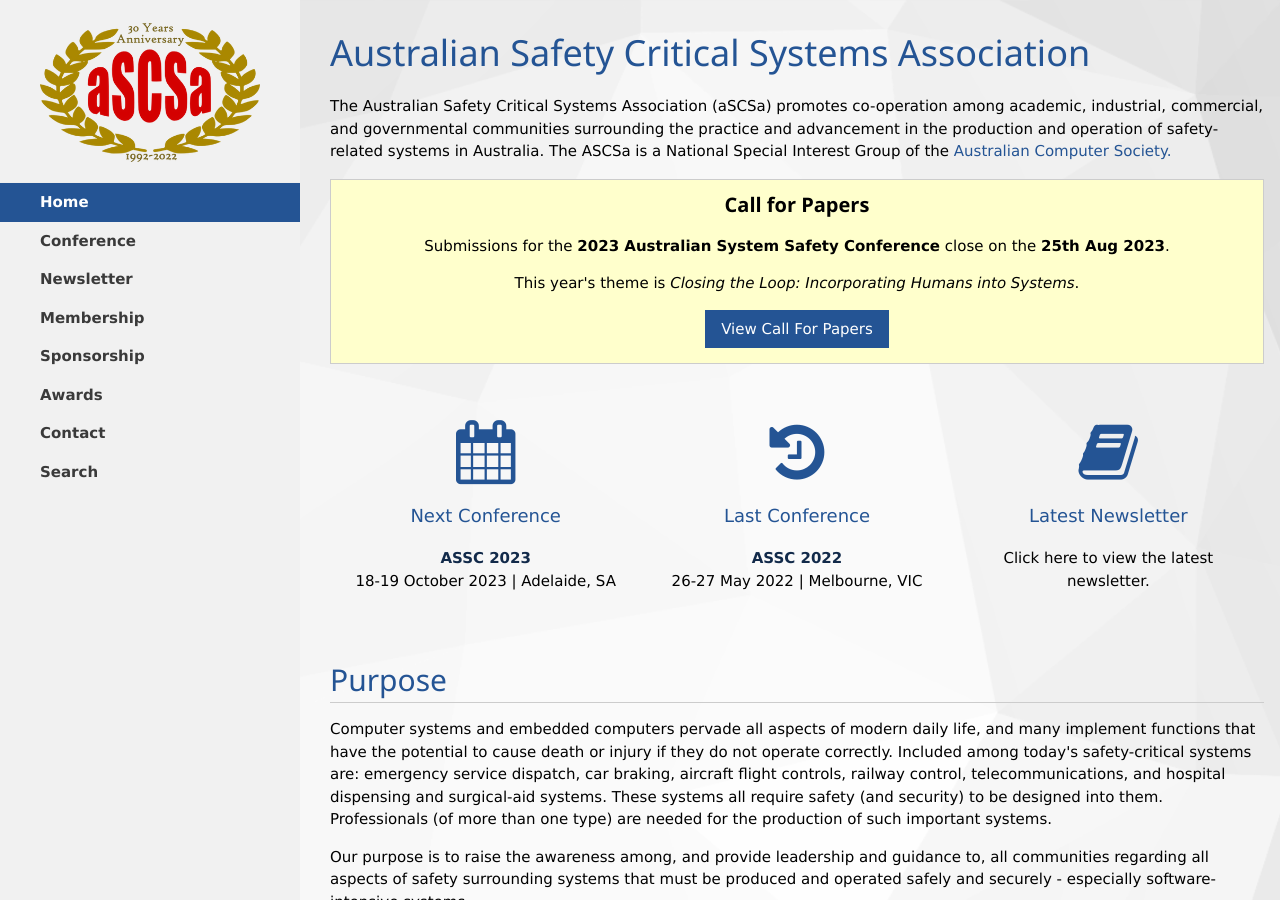
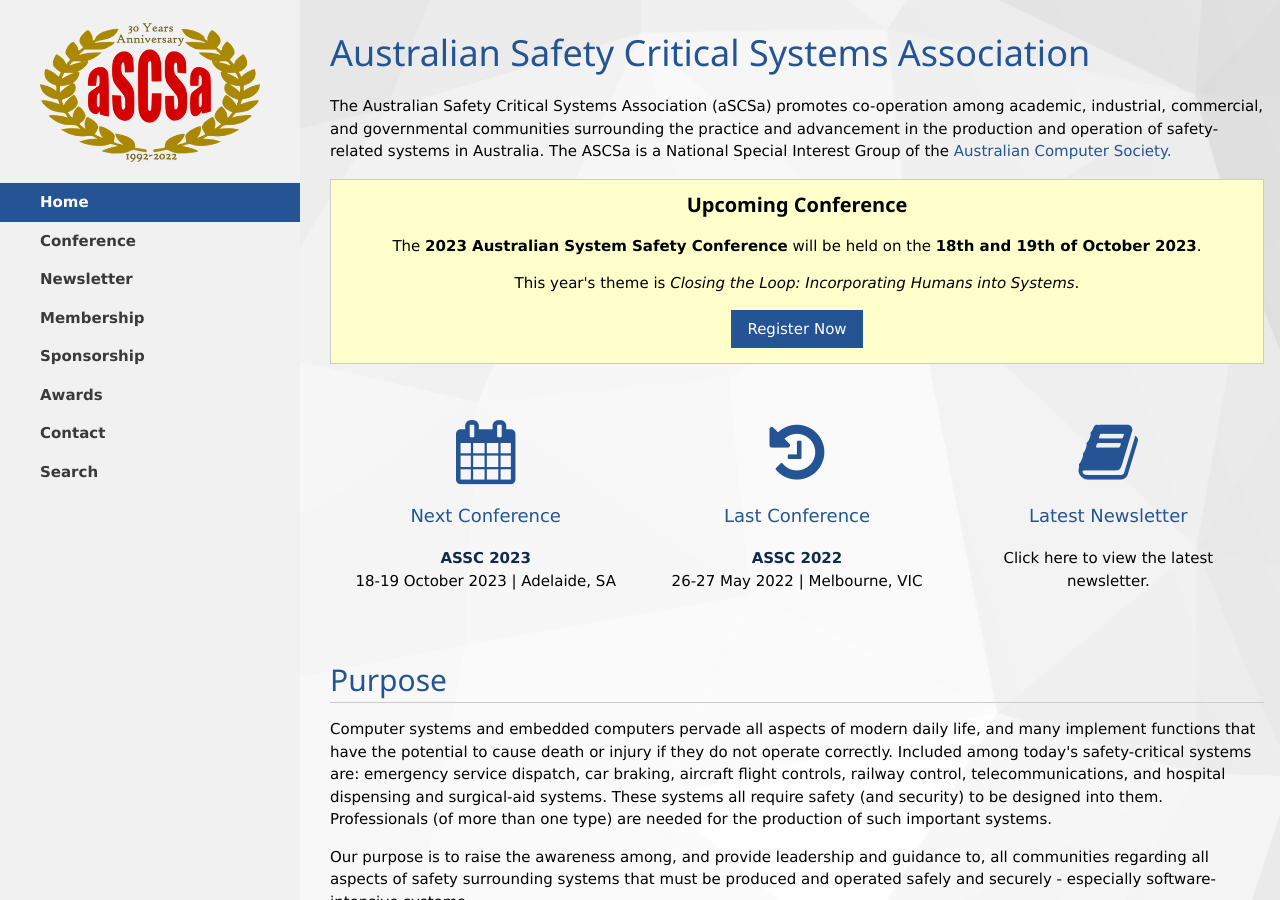
Before and after one commit to aus-safety-critical-systems-assoc/aus-safety-critical-systems-assoc.github.io, a Jekyll site: the page built from index.html, in a window 1280 px wide and 900 px high. Built offline with Jekyll 4.4.1, drawn with Linux system fonts in a browser that asks for light colours.

Commit message:
Replaced call for papers with upcoming conference.

```diff
--- a/index.html
+++ b/index.html
@@ -10,11 +10,10 @@
   <p>The Australian Safety Critical Systems Association (aSCSa) promotes co-operation among academic, industrial, commercial, and governmental communities surrounding the practice and advancement in the production and operation of safety-related systems in Australia. The ASCSa is a National Special Interest Group of the <a href="https://www.acs.org.au" class="w3-text-theme" target="_blank">Australian Computer Society.</a></p>
 </div>
 <div class="w3-panel w3-border w3-pale-yellow w3-center">
-    <h4><b>Call for Papers</b></h4>
-    <p>Submissions for the <a href="{{ site.conferences[-1].url }}"><b>2023 Australian System Safety Conference</b></a> close on the <b>25th Aug 2023</b>.</p>
-    <p>This year's theme is <i>Closing the Loop: Incorporating Humans into Systems</i>.</p>
-    <a class="w3-button w3-theme" href="/assets/docs/conferences/2023/ASSC%202023%20Call%20For%20Papers.pdf">View Call For Papers</a>
-  </p>
+  <h4><b>Upcoming Conference</b></h4>
+  <p>The <a href="{{ site.conferences[-1].url }}"><b>2023 Australian System Safety Conference</b></a> will be held on the <b>18th and 19th of October 2023</b>.</p>
+  <p>This year's theme is <i>Closing the Loop: Incorporating Humans into Systems</i>.</p>
+  <p><a class="w3-button w3-theme" href="https://www.acs.org.au/cpd-education/event-detail.html?eventId=7010o000002CRsf">Register Now</a></p>
 </div>
 <div class="w3-row w3-center w3-padding-32">
   {% assign next_conference = site.conferences[-1] %}
```
